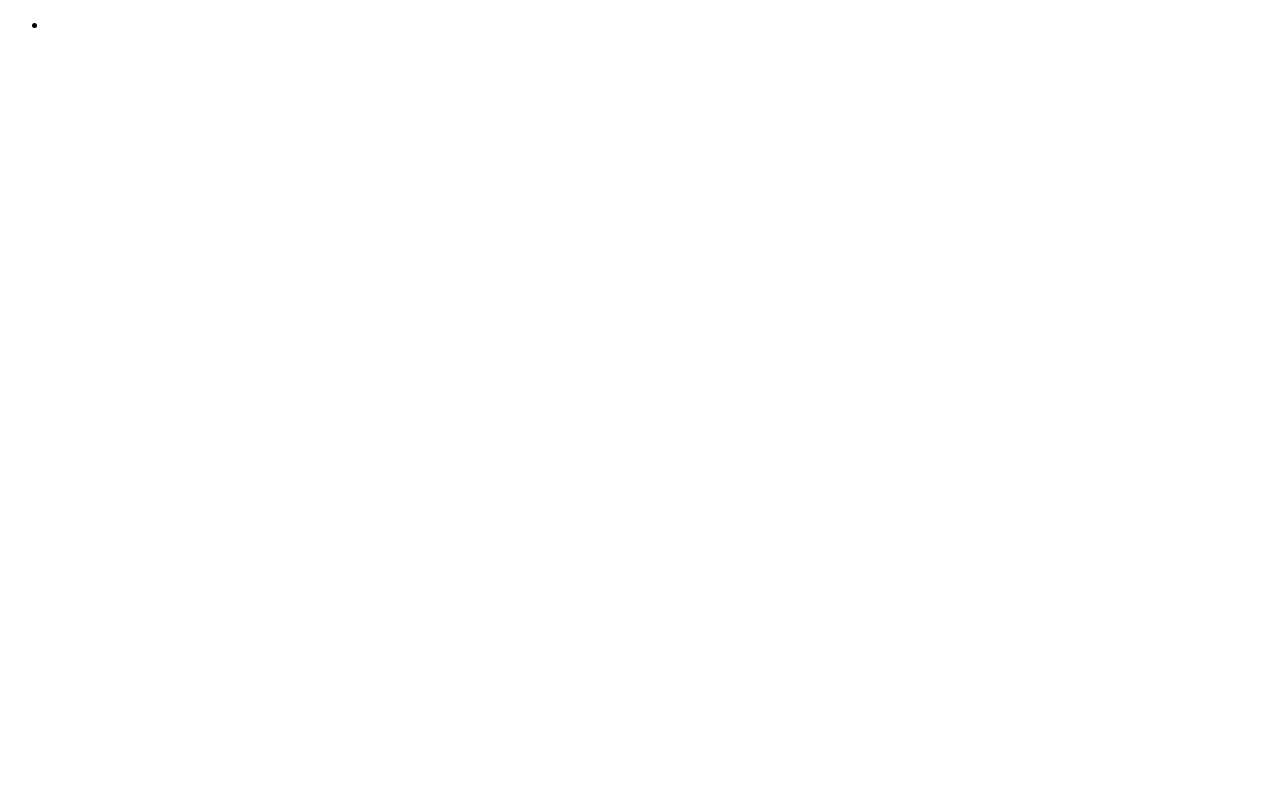
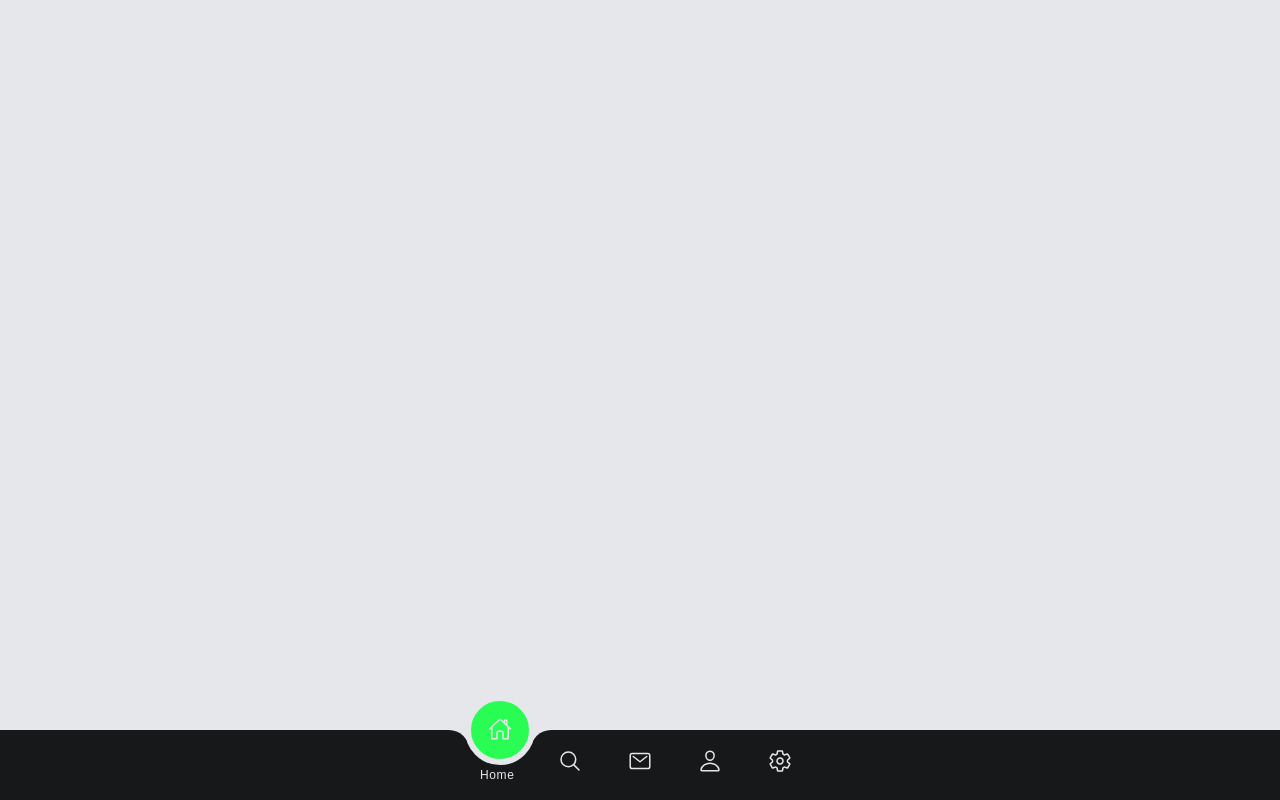
Before and after one commit to korneyqq/Social, a Django app: page / in a window 1280 px wide. Before the commit the page is almost empty. Run offline with Django 4.2, Linux system fonts and the light colour scheme.

Commit message:
navigation panel

```diff
--- /dev/null
+++ b/posts/templates/posts/base.html
@@ -0,0 +1,75 @@
+<!DOCTYPE html>
+{% load static %}
+<html lang="en">
+<head>
+    <meta charset="UTF-8">
+    {% block title %}{% endblock %}
+    <link rel="stylesheet" href="{% static 'css/navigation_panel.css' %}">
+    {% block css %}{% endblock %}
+</head>
+<body>
+{% block content %}{% endblock %}
+<div class="navigation">
+    <ul>
+        <li class="list active">
+            <a href="#">
+                    <span class="icon">
+                        <ion-icon name="home-outline"></ion-icon>
+                    </span>
+                <span class="text">Home</span>
+            </a>
+        </li>
+        <li class="list">
+            <a href="#">
+                    <span class="icon">
+                        <ion-icon name="search-outline"></ion-icon>
+                    </span>
+                <span class="text">Search</span>
+            </a>
+        </li>
+        <li class="list">
+            <a href="#">
+                    <span class="icon">
+                        <ion-icon name="mail-outline"></ion-icon>
+                    </span>
+                <span class="text" style="padding-left:5px">Messages</span>
+            </a>
+        </li>
+        <li class="list">
+            <a href="#">
+                    <span class="icon">
+                        <ion-icon name="person-outline"></ion-icon>
+                    </span>
+                <span class="text">Profile</span>
+            </a>
+        </li>
+        <li class="list">
+            <a href="#">
+                    <span class="icon">
+                        <ion-icon name="settings-outline"></ion-icon>
+                    </span>
+                <span class="text">Settings</span>
+            </a>
+        </li>
+        <div class="indicator"></div>
+    </ul>
+</div>
+
+<script>
+        const list = document.querySelectorAll('.list');
+        function activeLink(){
+        list.forEach((item) =>
+        item.classList.remove('active'));
+        this.classList.add('active');
+
+        }
+        list.forEach((item) =>
+        item.addEventListener('click', activeLink));
+
+</script>
+
+<script type="module" src="https://unpkg.com/ionicons@5.5.2/dist/ionicons/ionicons.esm.js"></script>
+<script nomodule src="https://unpkg.com/ionicons@5.5.2/dist/ionicons/ionicons.js"></script>
+
+</body>
+</html>
--- a/posts/templates/posts/posts.html
+++ b/posts/templates/posts/posts.html
@@ -1,16 +1,12 @@
-<!DOCTYPE html>
-<html lang="en">
-<head>
-    <meta charset="UTF-8">
-    <title>Posts</title>
-</head>
-<body>
-    <div class="naviagtion">
-        <ul>
-            <li class="list">
+{% extends 'posts/base.html' %}
+{% load static %}
 
-            </li>
-        </ul>
-    </div>
-</body>
-</html>
+{% block title %}
+<title>Posts</title>
+{% endblock %}
+
+{% block css %}
+{% endblock %}
+
+{% block content %}
+{% endblock %}
--- a/posts/urls.py
+++ b/posts/urls.py
@@ -6,4 +6,7 @@ from . import views
 
 urlpatterns = [
     path('', views.index, name="home"),
-]
+] + static(settings.STATIC_URL, document_root=settings.STATIC_ROOT)
+
+if settings.DEBUG:
+    urlpatterns += static(settings.MEDIA_URL, document_root=settings.MEDIA_ROOT)
--- /dev/null
+++ b/static/css/navigation_panel.css
@@ -0,0 +1,156 @@
+*
+{
+    margin: 0;
+    padding: 0;
+    box-sizing: border-box;
+    font-family: Poppins, sans-serif;
+}
+
+:root {
+    --clr: #e6e7eb;
+}
+
+body {
+    display: flex;
+    justify-content: center;
+    align-items: center;
+    min-height: 100vh;
+    background: var(--clr);
+}
+
+.navigation
+{
+    width: 100%;
+    height:70px;
+    background: #17181a;
+    position: absolute;
+    bottom: 0;
+    display: flex;
+    justify-content: center;
+    align-items: center;
+    border-radius: 0px;
+}
+
+.navigation ul
+{
+    display: flex;
+    width: 350px;
+}
+
+.navigation ul li
+{
+    position: relative;
+    list-style: none;
+    width: 70px;
+    height: 70px;
+    z-index: 1;
+}
+
+.navigation ul li a
+{
+    position: relative;
+    display: flex;
+    justify-content: center;
+    flex-direction: column;
+    width: 100%;
+    text-align: center;
+    font-weight:500;
+}
+
+.navigation ul li a .icon
+{
+    position: relative;
+    display: block;
+    line-height: 70px;
+    font-size: 1.5em;
+    text-align: center;
+    transition: 0.5s;
+    color: var(--clr);
+}
+
+.navigation ul li.active a .icon
+{
+    transform: translateY(-32px);
+}
+
+.navigation ul li a .text
+{
+    position: absolute;
+    color: var(--clr);
+    font-weight: 400;
+    font-size: 0.75em;
+    letter-spacing: 0.05em;
+    padding-left: 15px;
+    transition: 0.5s;
+    opacity: 0;
+    transform: translateY(20px)
+}
+
+.navigation ul li.active a .text
+{
+    opacity: 1;
+    transform: translateY(10px);
+}
+
+.indicator
+{
+    position: absolute;
+    top: -50%;
+    width: 70px;
+    height: 70px;
+    background: #29fd53;
+    border-radius: 50%;
+    border: 6px solid var(--clr);
+    transition: 0.5s;
+}
+
+.indicator::before
+{
+    content: '';
+    position: absolute;
+    top: 50%;
+    left: -22px;
+    width: 20px;
+    height: 20px;
+    background: transparent;
+    border-top-right-radius: 20px;
+    box-shadow: 0px -10px 0 0 var(--clr);
+}
+
+.indicator::after
+{
+    content: '';
+    position: absolute;
+    top: 50%;
+    right: -22px;
+    width: 20px;
+    height: 20px;
+    background: transparent;
+    border-top-left-radius: 20px;
+    box-shadow: 0px -10px 0 0 var(--clr);
+}
+
+.navigation ul li:nth-child(1).active ~ .indicator
+{
+    transform: translateX(calc(70px * 0));
+}
+
+.navigation ul li:nth-child(2).active ~ .indicator
+{
+    transform: translateX(calc(70px * 1));
+}
+
+.navigation ul li:nth-child(3).active ~ .indicator
+{
+    transform: translateX(calc(70px * 2));
+}
+
+.navigation ul li:nth-child(4).active ~ .indicator
+{
+    transform: translateX(calc(70px * 3));
+}
+
+.navigation ul li:nth-child(5).active ~ .indicator
+{
+    transform: translateX(calc(70px * 4));
+}
--- a/study/urls.py
+++ b/study/urls.py
@@ -15,10 +15,11 @@ Including another URLconf
 """
 from django.contrib import admin
 from django.urls import path, include
-from posts import urls
+from django.conf import settings
+from django.conf.urls.static import static
 
 
 urlpatterns = [
     path('admin/', admin.site.urls),
-    path('', include('posts.urls'))
-]
+    path('', include('posts.urls')),
+] + static(settings.STATIC_URL, document_root=settings.STATIC_ROOT)
```
Also changed, not shown: study/settings.py (+8 -0 lines).
